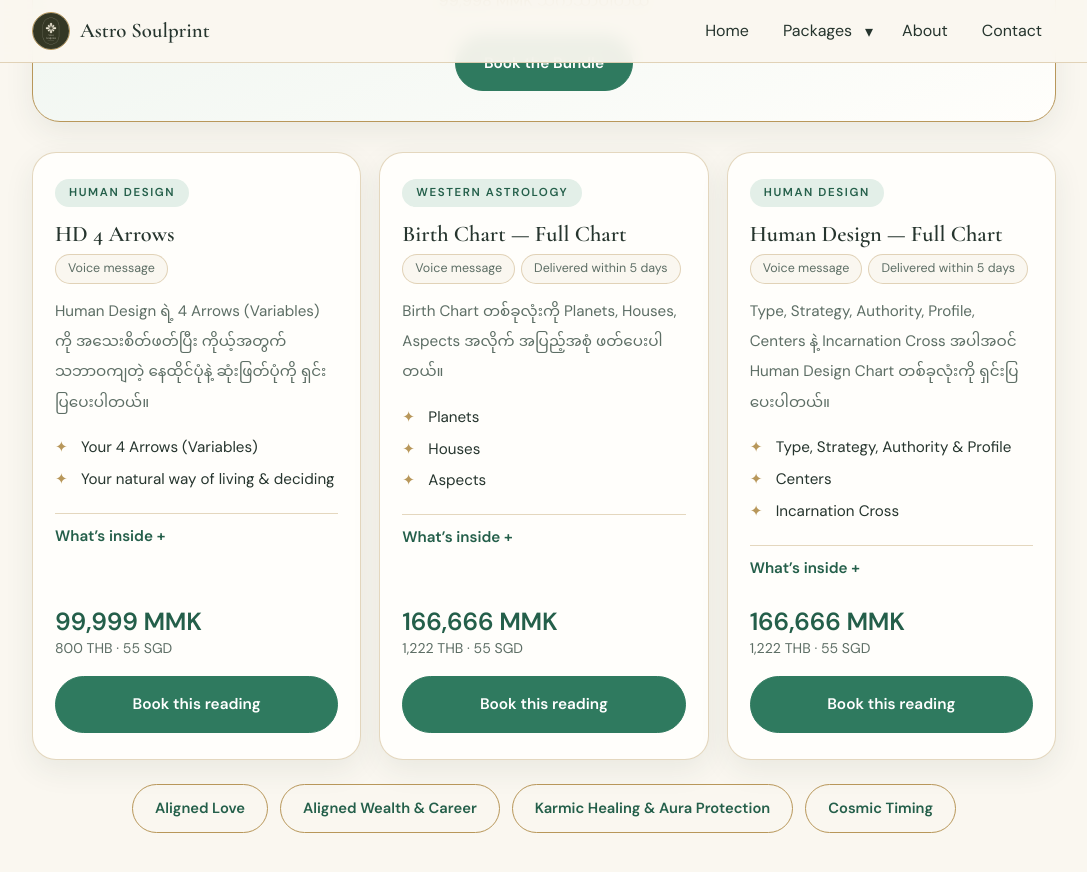
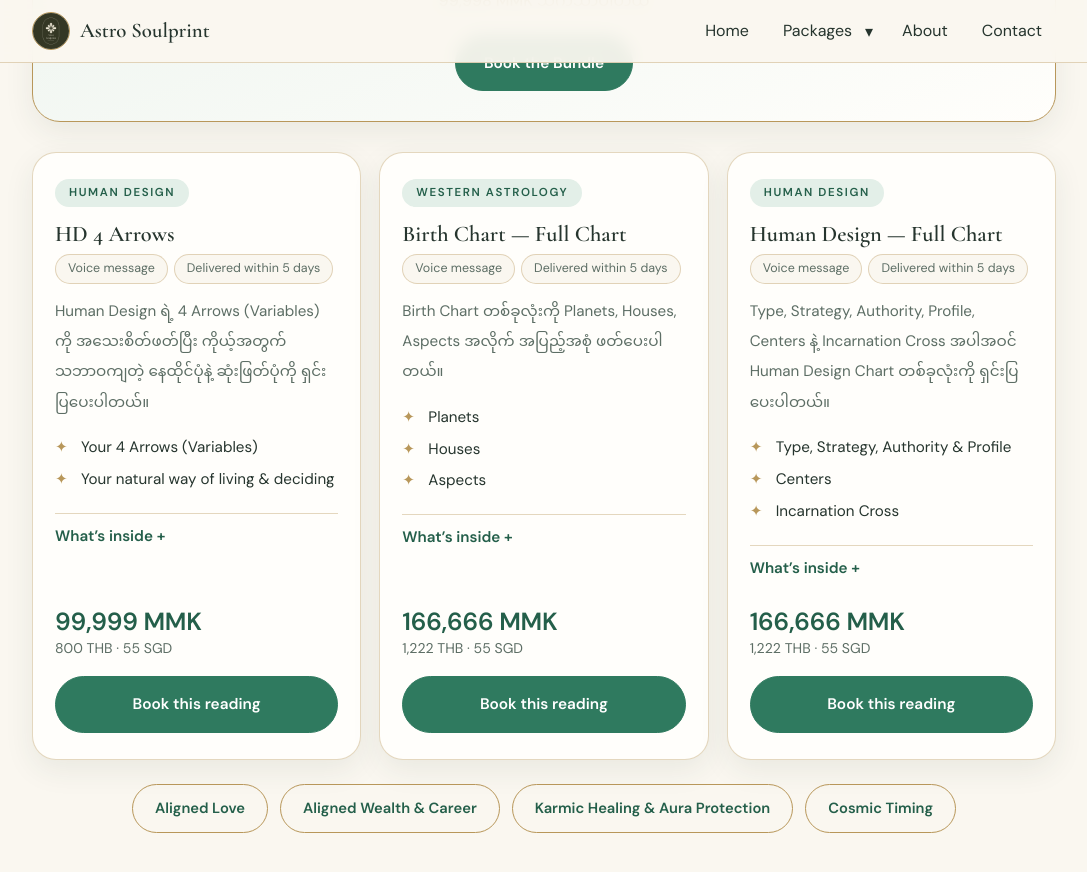
Before and after one commit to alexaaung1999-cpu/astro-soulprint, a Jekyll site: the page built from soulprint-core.html, in a window 1280 px wide and 900 px high, scrolled down 773 px. Shown: the top 872 px of the window, without its empty margins (96-1183 px from the left). Built offline with Jekyll 4.4.1, drawn with Linux system fonts in a browser that asks for light colours.

Commit message:
HD 4 Arrows: delivered within 5 days
Co-Authored-By: Claude Sonnet 5.5 <noreply@anthropic.com>
Claude-Session: https://claude.ai/code/session_01UDm5zip9Tsz7wyRjUKoTg7

```diff
--- a/soulprint-core.html
+++ b/soulprint-core.html
@@ -33,7 +33,7 @@ active: core
         <article class="card">
           <span class="pill">Human Design</span>
           <h4>HD 4 Arrows</h4>
-          <p class="chips"><span class="chip">Voice message</span></p>
+          <p class="chips"><span class="chip">Voice message</span><span class="chip">Delivered within 5 days</span></p>
           <p class="desc" lang="my">Human Design ရဲ့ 4 Arrows (Variables) ကို အသေးစိတ်ဖတ်ပြီး ကိုယ့်အတွက် သဘာဝကျတဲ့ နေထိုင်ပုံနဲ့ ဆုံးဖြတ်ပုံကို ရှင်းပြပေးပါတယ်။</p>
           <ul class="sparkles"><li>Your 4 Arrows (Variables)</li><li>Your natural way of living &amp; deciding</li></ul>
           <details class="more-info">
```
